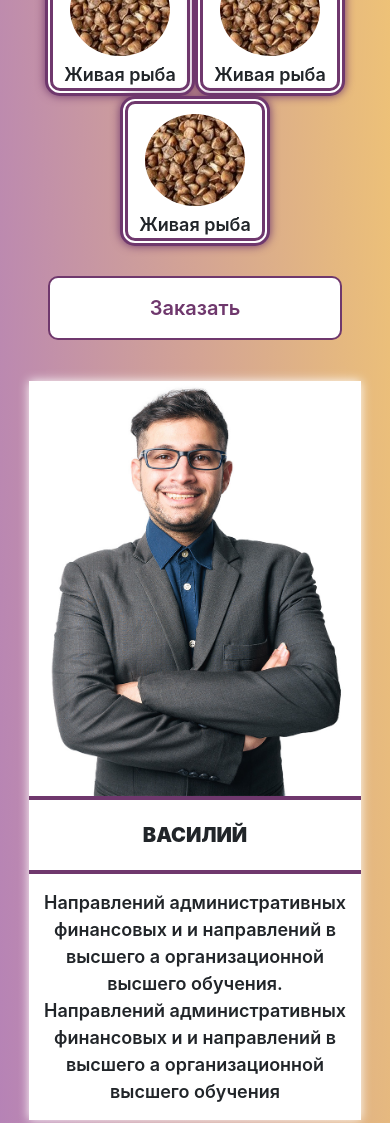
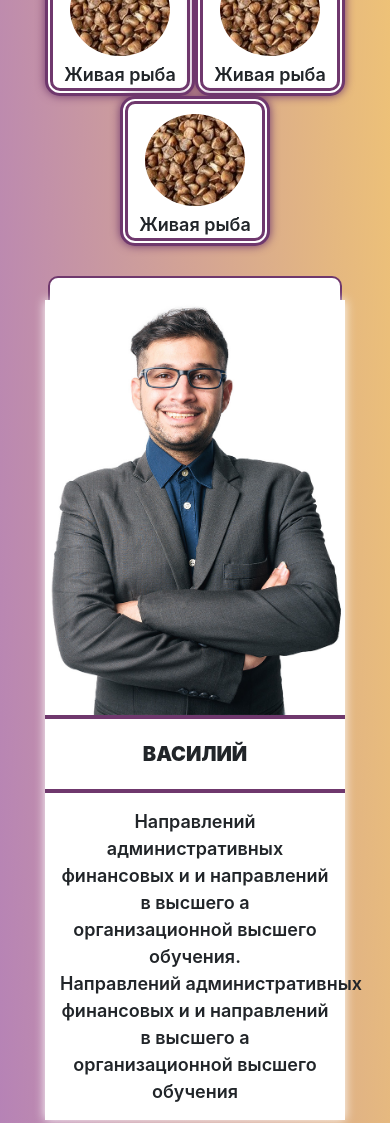
Before and after one commit to FrolovSerafim/LevelUp, a plain HTML site: page index.html in a window 390 px wide. Shown: the part 2528-3651 px from the top of the page. Drawn offline with Linux system fonts and the light colour scheme.

Commit message:
Update main.css

```diff
--- a/css/main.css
+++ b/css/main.css
@@ -576,7 +576,7 @@ button:focus {
 		justify-content: center;
 	}
 	.back {
-		width: unset;
+		width: 300px;
 		border-radius: 0;
 	}
 	.promo-img img {
```
